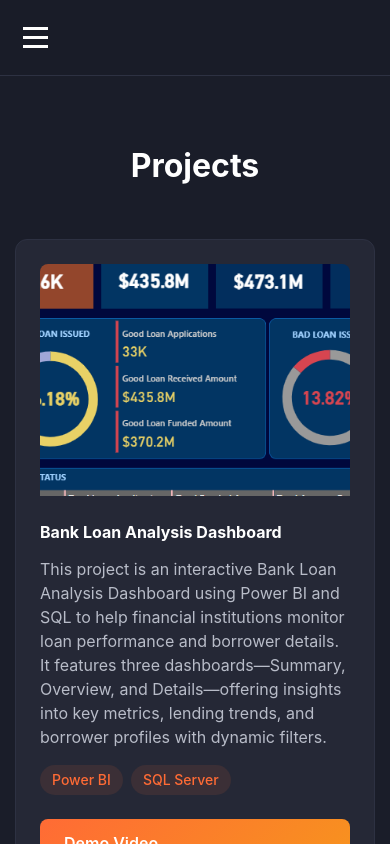
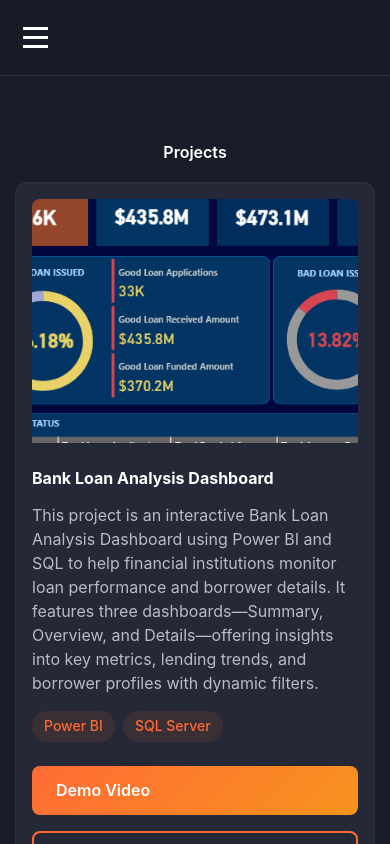
Before and after one commit to Salomiairy11/personal-portfolio, a React (Vite) app: page /#/projects in a window 390 px wide. Shown: the top 844 px of the page. Built offline with nearby package versions, Linux system fonts and the light colour scheme.

Commit message:
css chnages

```diff
--- a/src/styles/App.css
+++ b/src/styles/App.css
@@ -5,7 +5,8 @@
 }
 
 body {
-  font-family: "Inter", -apple-system, BlinkMacSystemFont, "Segoe UI", "Roboto", sans-serif;
+  font-family: 'Inter', -apple-system, BlinkMacSystemFont, 'Segoe UI', 'Roboto',
+    sans-serif;
   background-color: #1a1d29;
   color: #ffffff;
   line-height: 1.6;
@@ -34,9 +35,9 @@ body {
 }
 
 .section-title {
-  font-size: 2.5rem;
-  font-weight: 700;
-  margin-bottom: 3rem;
+  font-size: 1.2rem;
+  font-weight: 600;
+  margin-bottom: 1rem;
   text-align: center;
   color: #ffffff;
 }
@@ -44,7 +45,7 @@ body {
 .card {
   background: #252836;
   border-radius: 12px;
-  padding: 2rem;
+  padding: 1rem;
   border: 1px solid #2d3142;
   transition: transform 0.3s ease, box-shadow 0.3s ease;
 }
@@ -111,7 +112,7 @@ body {
   }
 
   .section-title {
-    font-size: 2rem;
+    font-size: 1rem;
   }
 
   .container {
@@ -119,6 +120,6 @@ body {
   }
 
   .card {
-    padding: 1.5rem;
+    padding: 1rem;
   }
 }
```
Also changed, not shown: 2 other files (tests, documents, lock files or other folders).
